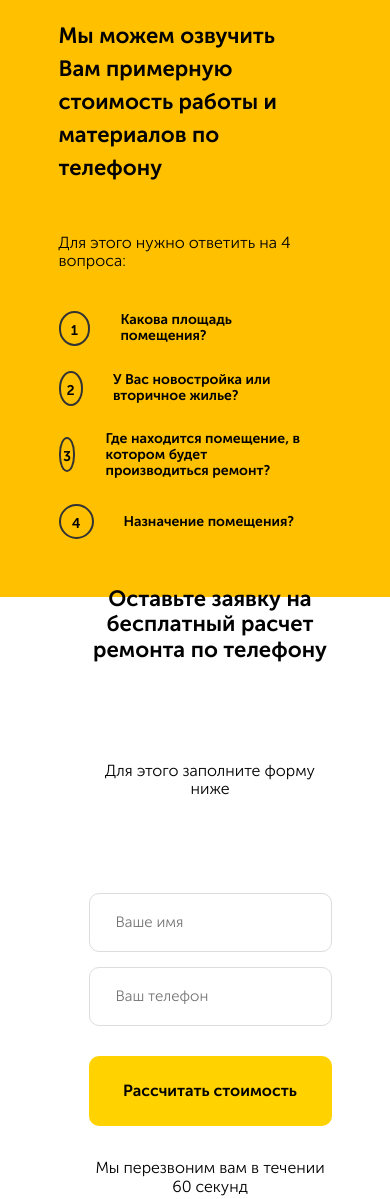
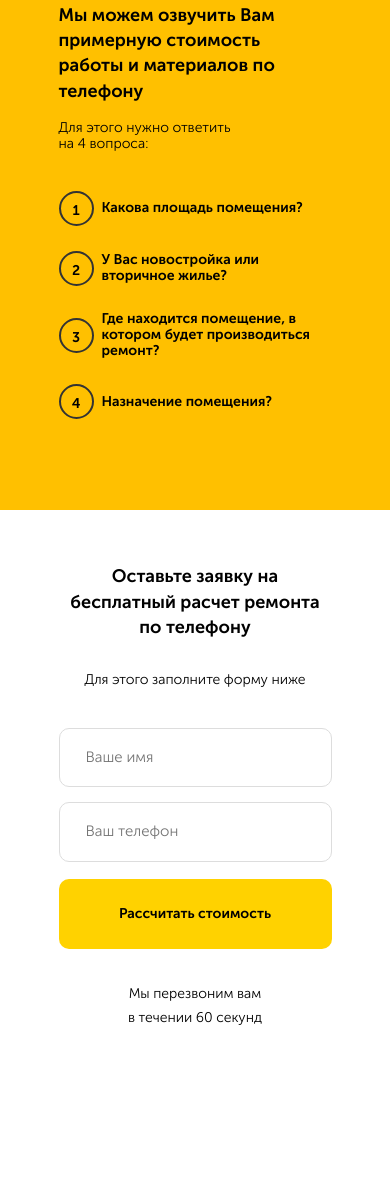
Before and after one commit to webikont/repair_new, a plain HTML site: page src/index.html in a window 390 px wide. Shown: the part 5373-6572 px from the top of the page. After the commit the page ends 6437 px from the top, so only its background shows below. Drawn offline with nearby package versions, Linux system fonts and the light colour scheme; files whose address does not match are found by name.

Commit message:
сверстал секцию brif

```diff
--- a/src/index.html
+++ b/src/index.html
@@ -322,7 +322,7 @@
 						<span class="form__subtitle">Для этого заполните форму ниже</span>
 						<form action="#">
 							<input type="text" class="input brif__input" placeholder="Ваше имя">
-							<input type="text" class="input brif__input" placeholder="Ваш телефон">
+							<input type="tel" class="input brif__input" placeholder="Ваш телефон">
 							<button class="button brif__button">Рассчитать стоимость</button>
 							<span class="form__description">Мы перезвоним вам в течении 60 секунд</span>
 						</form>
--- a/src/sass/blocks/_brif.sass
+++ b/src/sass/blocks/_brif.sass
@@ -1,5 +1,6 @@
 .brif
-	padding-bottom: 100px
+	padding-top: 100px
+	padding-bottom: 73px
 	background-image: url('../img/brif/brif-color-bg.jpg'), url('../img/brif/brif-bg.jpg')
 	background-position: left center, right center
 	background-size: 50%, contain
@@ -26,7 +27,8 @@
 .interview
 	padding-right: 71px
 	&__title
-		margin-bottom: 50px
+		margin-bottom: 55px
+		margin-top: 0
 		font-size: 22px
 		+bold
 		line-height: 33px
@@ -42,6 +44,8 @@
 			align-items: center
 			+bold
 			margin-bottom: 25px
+			&:last-child
+				margin-bottom: 0px
 		&__text
 			max-width: 400px
 		&__counter
@@ -57,13 +61,18 @@
 .form
 	&__title
 		margin-bottom: 50px
+		margin-top: 0px
 		font-size: 22px
+			line-height: 33px
 		+bold
 	&__subtitle
 		display: block
-		margin-bottom: 94px
+		margin-bottom: 49px
 		font-size: 16px
 @media (max-width: 1200px)
+	.brif
+		padding-top: 50px
+		padding-bottom: 50px
 	.interview
 		padding-right: 30px
 		&-list
@@ -89,10 +98,58 @@
 		&-block
 			flex-direction: column
 		&__form
-			margin-top: 0
+			margin-top: 90px
 	.interview
 		&__subtitle
 			margin-bottom: 40px
 		&-list
 			&:last-child
 				margin-bottom: 0
+	.form
+		&__title
+			margin-top: 60px
+@media (max-width: 578px)
+	.brif
+		padding-top: 46px
+		padding-bottom: 34px
+		&__button
+			margin-top: 2px
+			font-size: 14px
+		&__form
+			padding-left: 0
+			margin-top: 0
+		&__interview
+			padding-right: 0
+	.interview
+		&__title
+			font-size: 18px
+			line-height: 1.4
+			margin-bottom: 16px
+			max-width: 250px
+		&__subtitle
+			font-size: 14px
+			max-width: 190px
+			margin-bottom: 39px
+		&-list
+			&__counter
+				margin-right: 8px
+			&__text
+				font-size: 14px
+				max-width: 230px
+	.form
+		&__title
+			font-size: 18px
+			line-height: 25.35px
+			margin-bottom: 27px
+			margin-top: 145px
+			max-width:
+		&__subtitle
+			font-size: 14px
+			line-height: 26.88px
+			margin-bottom: 34px
+		&__description
+			font-size: 14px
+			max-width: 140px
+			line-height: 24px
+			text-align: center
+			display: inline-block
```
Also changed, not shown: src/css/style.css, 1 other file.
